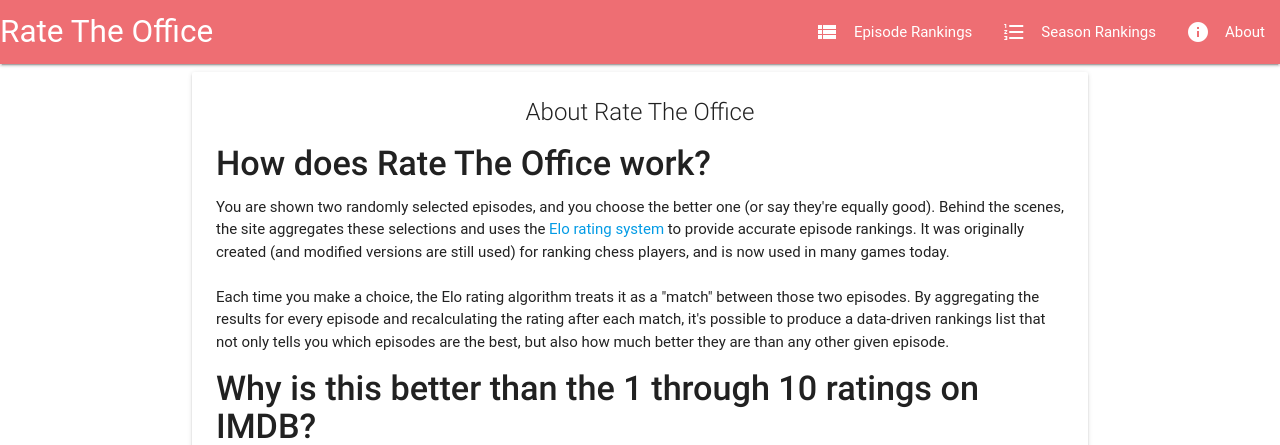
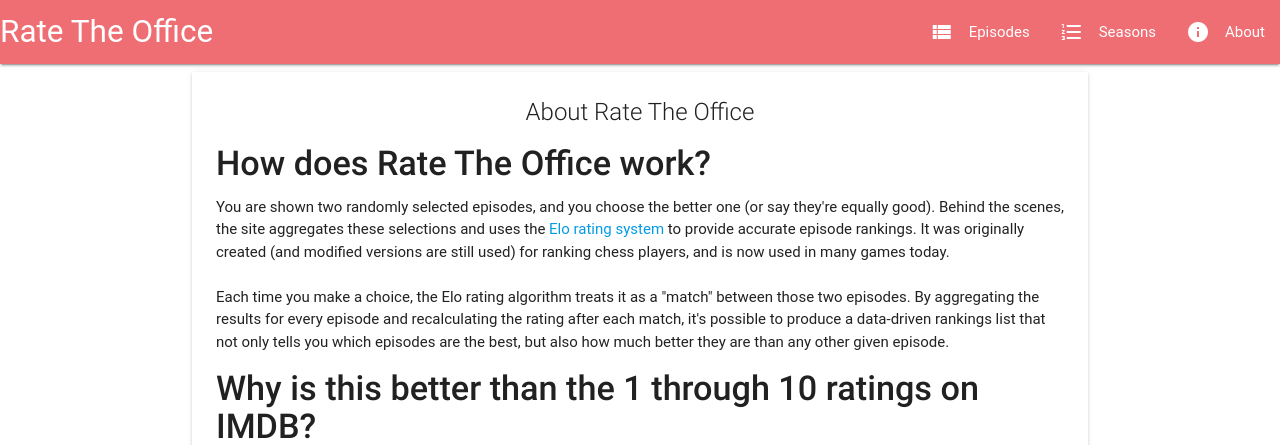
Before and after one commit to gnarizzy/BestEpisodes, a Django app: template BestEpisodes/core/templates/about.html in a window 1280 px wide. Shown: the top 445 px of the page. Run offline with Django 3.2, Linux system fonts and the light colour scheme; the template is opened without the code that fills it, so the values that code supplies are empty; some libraries are stand-ins or nearby versions; some web fonts are replaced.

Commit message:
Simplified urls, nav bar titles

```diff
--- a/BestEpisodes/BestEpisodes/urls.py
+++ b/BestEpisodes/BestEpisodes/urls.py
@@ -21,11 +21,11 @@ from django.views.generic import TemplateView
 urlpatterns = [
     url(r'^admin/', admin.site.urls),
     url(r'^$', core_views.home, name='home'),
-    url(r'^rankings/$', core_views.rankings, name='rankings'),
+    url(r'^episodes/$', core_views.rankings, name='rankings'),
     url(r'^episode/(?P<episode_id>\d+)/$', core_views.episode_detail_no_slug, name='episode_detail_no_slug'),
     url(r'^episode/(?P<episode_id>\d+)/(?P<episode_slug>[\w\-]+)/$', core_views.episode_detail, name='episode_detail'),
     url(r'^about/$', TemplateView.as_view(template_name="about.html")),
     url(r'^season/(?P<season_id>\d+)/$', core_views.season_detail, name='season_detail'),
-    url(r'^rankings/season/$', core_views.season_rankings, name='season_rankings'),
+    url(r'^seasons/$', core_views.season_rankings, name='season_rankings'),
 
 ]
--- a/BestEpisodes/core/templates/base.html
+++ b/BestEpisodes/core/templates/base.html
@@ -14,8 +14,8 @@
         <div class="nav-wrapper deep-red lighten-1">
           <a href="/" class="brand-logo hide-on-med-and-down">Rate The Office</a>
           <ul id="nav" class="right hide-on-med-and-down">
-            <li><a href="/rankings">Episode Rankings<i class="material-icons left">view_list</i></a></li>
-            <li><a href="/rankings/season">Season Rankings<i class="material-icons left">format_list_numbered</i></a></li>
+            <li><a href="/episodes">Episodes<i class="material-icons left">view_list</i></a></li>
+            <li><a href="/seasons">Seasons<i class="material-icons left">format_list_numbered</i></a></li>
             <li><a href="/about">About<i class="material-icons left">info</i></a></li>
           </ul>
           <ul id="nav" class="left hide-on-med-and-up">
```
